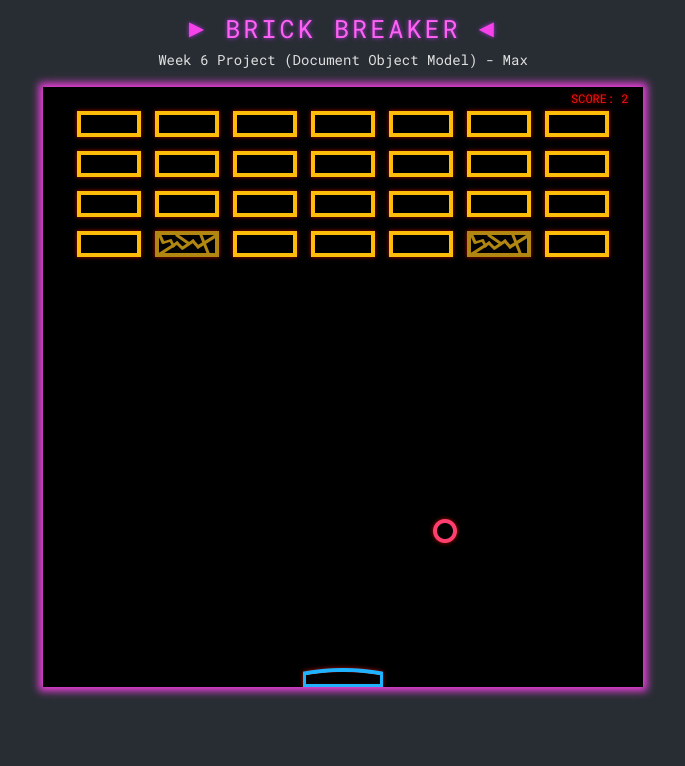
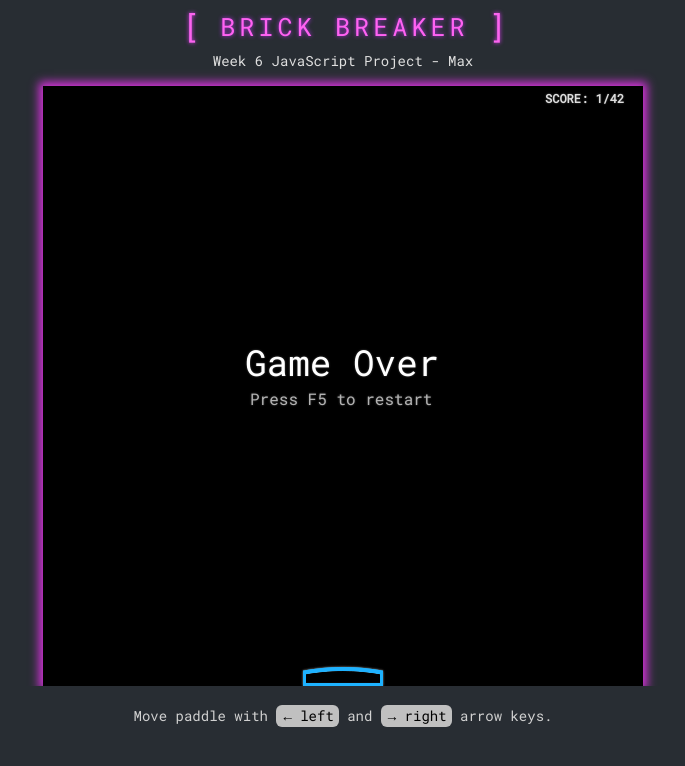
Before and after one commit to m43max/week6_DOM, a plain HTML site: page index.html in a window 1280 px wide. Shown: the whole page, without its empty margins (297-982 px from the left). Drawn offline with Linux system fonts and the light colour scheme.

Commit message:
Fixes and features
Fixed collision detection, removed alerts, aesthetics.

```diff
--- a/index.html
+++ b/index.html
@@ -15,12 +15,14 @@
             <img src="sprites/test_paddle.png" width="80"  id="paddle">
     </div>
 
-    <div class="title"><span class="triangle">▶</span> BRICK BREAKER <span class="triangle">◀</span></div>
-    <div class="subtitle">Week 6 Project (Document Object Model) - Max</div>
+    <div class="title">
+        <span class="bracket">[</span> BRICK BREAKER <span class="bracket">]</span>
+    </div>
+    <div class="subtitle">Week 6 JavaScript Project - Max</div>
 
     <canvas id="game_window" width="600" height="600"></canvas>
 
-    <script>    //Javascript
+    <script>
         let canvas = document.getElementById("game_window");
         let ctx = canvas.getContext("2d");
 
@@ -29,36 +31,36 @@
         let brick1_sprite = document.getElementById("brick1");
         let paddle_sprite = document.getElementById("paddle");
 
+        let x = canvas.width/2;
+        let y = canvas.height-48;
+        let dx = 3;
+        let dy = -3;
+        let ball_rad = 12;
+
         let paddle_width = 80;
         let paddle_height = 19;
         let paddle_x = (canvas.width-paddle_width) / 2;
         let rightPressed = false;
         let leftPressed = false;
 
-        let x = canvas.width/2;
-        let y = canvas.height-30;
-        let dx = 3;
-        let dy = -3;
-        let ball_rad = 8;
-
-        let brick_row_count = 4;
+        let brick_row_count = 3;
         let brick_col_count = 7;
         let brick_width = 64;
         let brick_height = 26;
         let brick_padding = 14;
         let brick_leftoffset = 34;
-        let brick_topoffset = 24;
+        let brick_topoffset = 28;
 
         let score = 0;
 
         //Functions to draw sprites
         function draw_ball() {
-            ctx.drawImage(ball_sprite, x, y);
+            ctx.drawImage(ball_sprite, x - ball_rad, y - ball_rad);
         }
-
         function draw_paddle() {
             ctx.drawImage(paddle_sprite, paddle_x, canvas.height-paddle_height);
         }
+
         //Brick array
         let bricks = [];
         for(let i=0; i<brick_col_count; i++) {
@@ -94,10 +96,10 @@
                     let b = bricks[i][j];
 
                     if(b.status === 2 || b.status === 1) {
-                        if(x > (b.x + 3)  && x < (b.x + brick_width - 3) && y > b.y && y < b.y+brick_height) {
+                        if( (x + ball_rad > b.x && x < b.x + brick_width + ball_rad) && (y + ball_rad > b.y && y < b.y + brick_height + ball_rad) ) {
                             dy = -dy;
+                            b.status --;
                             score ++;
-                            b.status --;
                         }
                     }
                 }
@@ -145,20 +147,45 @@
 
         //Score display
         function display_score() {
-            ctx.font = "12px Roboto Mono, monospace";
-            ctx.fillStyle = "#fa0f0f";
-            ctx.shadowColor = "rgba(255, 20, 0, 0.7)";
-            ctx.shadowBlur = 4;
-            ctx.fillText("SCORE: " + score, 528, 16);
+            ctx.font = "bold 12px Roboto Mono, monospace";
+            ctx.fillStyle = "#DDDDDD";
+            ctx.shadowColor = "rgba(160, 160, 160, 0.5)";
+            ctx.shadowBlur = 2;
+            ctx.fillText(`SCORE: ${score}/42`, 502, 17);
         }
 
+        //Win screen
+        function win_screen() {
+            ctx.clearRect(0, 0, canvas.width, canvas.height);
+            dx = 0;
+            dy = 0;
+            draw_ball();
+            draw_paddle();
+            ctx.font = '36px Roboto Mono, monospace';
+            ctx.fillStyle = "#FFFFFF";
+            ctx.fillText("You Win!", 218, canvas.height / 2 - 10);
+        }
+
+        function gameover_screen() {
+            ctx.clearRect(0, 0, canvas.width, canvas.height);
+            dx = 0;
+            dy = 0;
+            draw_paddle();
+            ctx.font = '36px Roboto Mono, monospace';
+            ctx.fillStyle = "#FFFFFF";
+            ctx.fillText("Game Over", 202, canvas.height / 2 - 10);
+            ctx.font = '16px Roboto Mono, monospace';
+            ctx.fillStyle = "#b2b2b2";
+            ctx.fillText("Press F5 to restart", 207, canvas.height / 2 + 19);
+        }
 
         //Rendering all objects in the game window
         function render() {
             ctx.clearRect(0, 0, canvas.width, canvas.height);
-            if(score === 56){
+            if(score === brick_row_count * brick_col_count * 2){
                 win_screen();
             }
+
             draw_bricks();
             detect_collision();
             draw_ball();
@@ -170,16 +197,14 @@
             if(y + dy < ball_rad) {
                 dy = -dy;
             }
-            if(y + dy > canvas.height - ball_rad - paddle_height && x > paddle_x - 3 && x < paddle_x + paddle_width + 3) {
+            if(y + dy > canvas.height - ball_rad - paddle_height + 6 && x > paddle_x - 3 && x < paddle_x + paddle_width + 3) {
                 dy = -dy;
                 let ddx = dx_adjust()
                 dx += ddx;
             }
-            else if(y + dy > canvas.height - ball_rad){
-                alert("Game Over");
-                x = canvas.width/2;
-                y = canvas.height-30;
-                document.location.reload();
+            else if(y + dy > canvas.height - ball_rad + 6){
+                gameover_screen();
+                clearInterval(run_game);
             }
 
             draw_paddle();
@@ -193,20 +218,12 @@
             display_score()
         }
 
-        function win_screen(){
-            ctx.clearRect(0, 0, canvas.width, canvas.height);
-            dx = 0;
-            dy = 0;
-            draw_ball();
-            draw_paddle();
-            ctx.font = '36px Roboto Mono, monospace';
-            ctx.fillStyle = "#FFFFFF";
-            ctx.fillText("You Win!", 227, canvas.height/2-10 );
-        }
-
         //Run the render function every 10 milliseconds
-        setInterval(render, 10);
+        var run_game = setInterval(render, 10);
     </script>
 
+    <div class="info">
+        Move paddle with <span class="keycode">← left</span> and <span class="keycode">→ right</span> arrow keys.
+    </div>
 </body>
 </html>
--- a/theme.css
+++ b/theme.css
@@ -7,7 +7,7 @@
 }
 canvas {
     background: #000; display: block; margin: 0 auto;
-    box-shadow: 0px 0px 8px 4px #f140e3;
+    box-shadow: 0px 0px 9px 4px #d433da;
 }
 
 .sprites {
@@ -20,22 +20,56 @@ canvas {
     color: #ff62f2;
     text-align: center;
     font-size: 1.8rem;
-    letter-spacing: 3px;
-    padding-top: 12px;
+    letter-spacing: 4px;
+    padding-left: 3px;
+    padding-top: 6px;
     text-shadow: 0px 0px 4px #b431e7;
 }
 
-.triangle {
-    color: #f842e9;
-    font-size: 1.4rem;
-    vertical-align: 10%;
-    padding-top: 12px;
-    text-shadow: 0px 0px 4px #ac31dd;
+@keyframes blink_title {
+  from {
+    opacity: 0;
+  }
+  to {
+    opacity: 1;
+  }
+}
+
+.bracket {
+    color: #ff65f2;
+    font-size: 2.2rem;
+    letter-spacing: 0px;
+    vertical-align: -4%;
+    padding-top: 6px;
+    text-shadow: 0px 0px 4px #e141f7;
+    animation-duration: 0.7s;
+    animation-name: blink_title;
+    animation-direction: alternate;
+    animation-iteration-count: infinite;
 }
 
 .subtitle {
     color: #dfdfdf;
     text-align: center;
     padding-top: 5px;
-    padding-bottom: 18px;
+    padding-bottom: 16px;
 }
+
+.info {
+    color: #d1d1d1;
+    text-align: center;
+    padding-top: 20px;
+}
+
+.keycode {
+    color: #000000;
+    text-align: center;
+    margin-top: 10px;
+    padding-top: 1px;
+    padding-bottom: 2px;
+    padding-left: 7px;
+    padding-right: 5px;
+    border-width: 3px;
+    border-radius: 6px;
+    background: #c0c0c0;
+}
```
